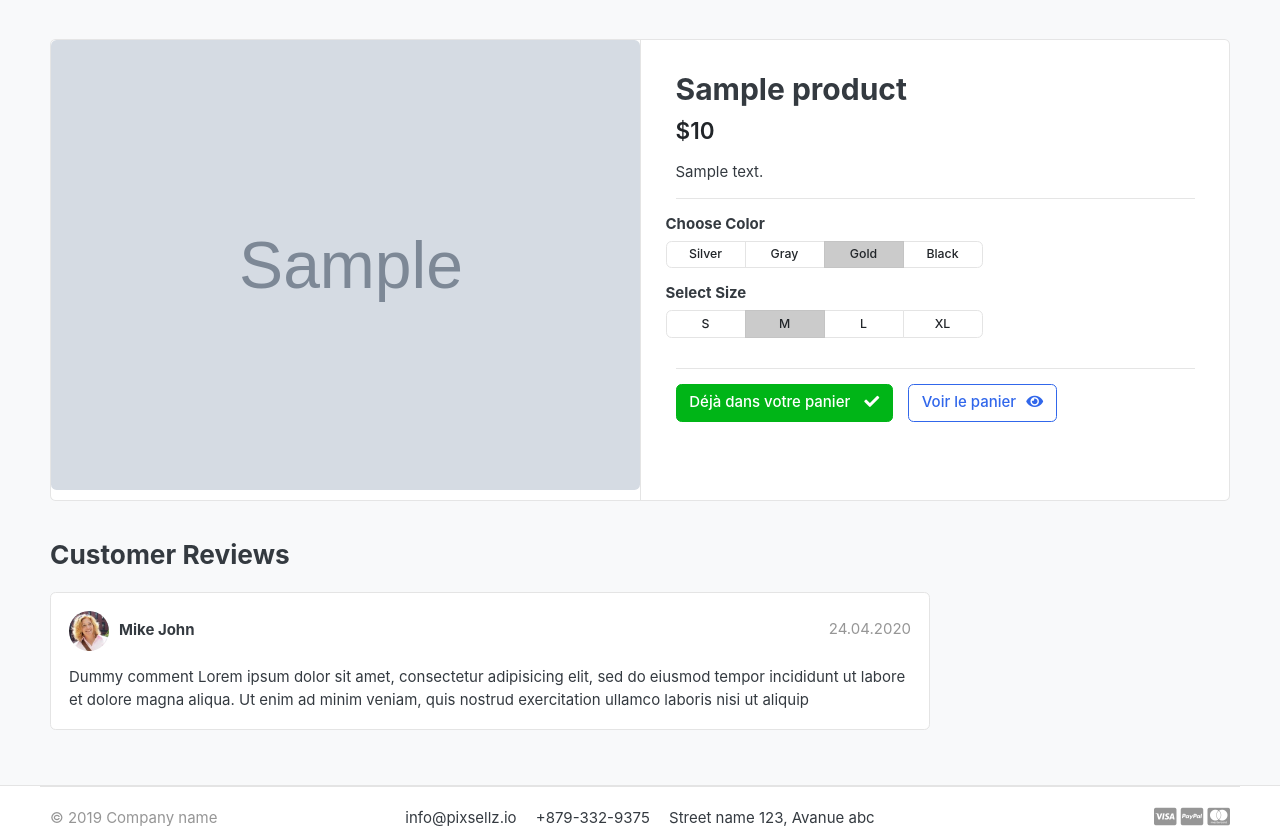
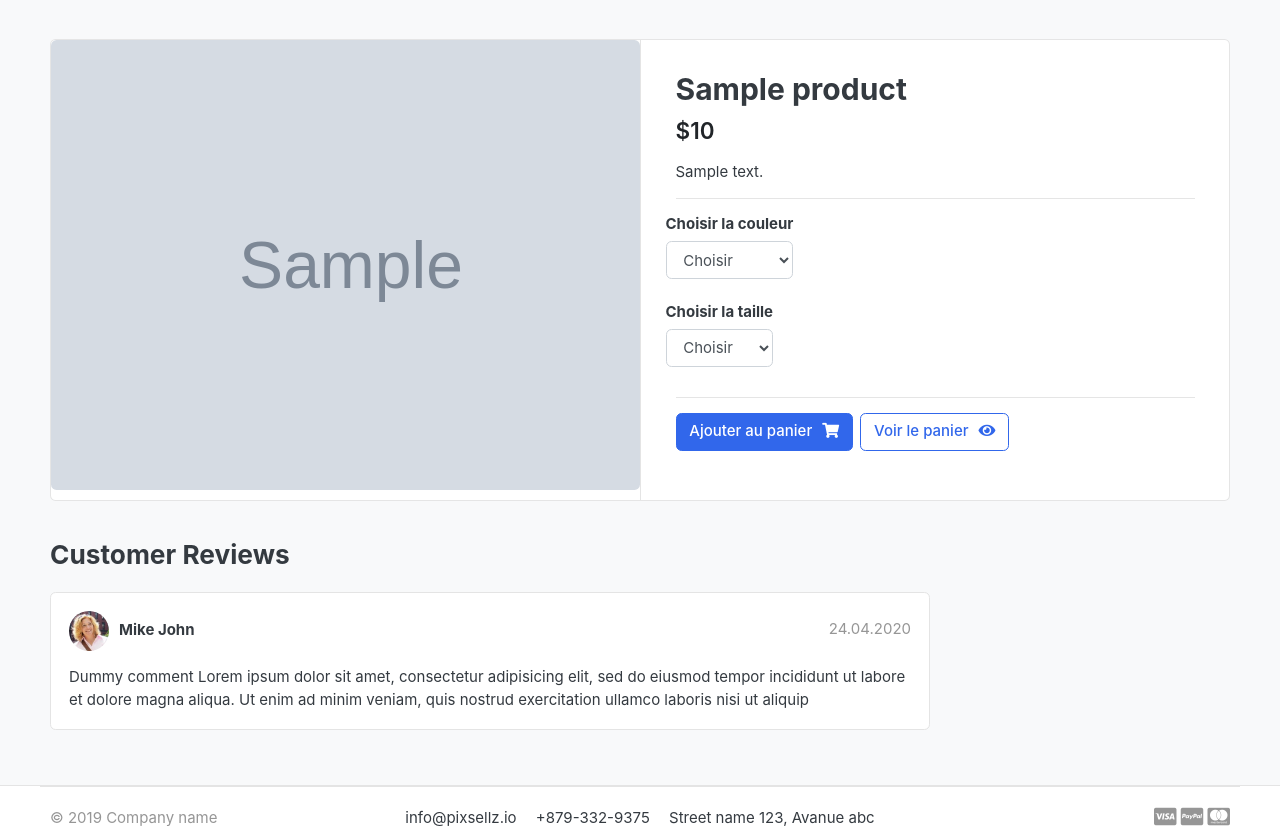
Before and after one commit to hermeskongo/ecom-shop, a Django app: a page that uses src/store/templates/product-detail.html in a window 1280 px wide. Shown: the part 119-945 px from the top of the page. Run offline with Django 5.2, Linux system fonts and the light colour scheme; a user stored in the database is signed in; tables that the repository leaves empty hold one stand-in row (values such as "Sample post"); grey boxes marked "Sample" are stand-in pictures; some libraries are stand-ins or nearby versions; some web fonts are replaced.

Commit message:
IMise en place du sytème de variations(taille et couleur) et du groupement de produits par variations

```diff
--- a/src/cart/models.py
+++ b/src/cart/models.py
@@ -2,7 +2,7 @@ from django.db import models
 
 # Create your models here.
 from accounts.models import CustomUser
-from store.models import Products
+from store.models import Products, ProductVariations
 
 
 class Cart(models.Model):
@@ -18,6 +18,7 @@ class Cart(models.Model):
 
 class CartItem(models.Model):
     product = models.ForeignKey(Products, on_delete=models.CASCADE, verbose_name='Produit',)
+    variations = models.ManyToManyField(ProductVariations, related_name='variations')
     cart = models.ForeignKey(Cart, on_delete=models.CASCADE, verbose_name='Panier', related_name='items')
     quantity = models.IntegerField(verbose_name='Quantité', default=1)
     is_active = models.BooleanField(default=True)
--- a/src/store/models.py
+++ b/src/store/models.py
@@ -38,3 +38,33 @@ class Products(models.Model):
 
     class Meta:
         verbose_name = 'Produit'
+
+
+class VariationManager(models.Manager):
+    def colors(self):
+        return super(VariationManager, self).filter(category="couleur", is_active=True)
+
+    def sizes(self):
+        return super(VariationManager, self).filter(category='taille', is_active=True)
+
+
+VARIATIONS_CATEGORY_CHOICES = (
+    ('couleur', 'couleur'),
+    ('taille', 'taille'),
+)
+
+
+class ProductVariations(models.Model):
+    product = models.ForeignKey(Products, on_delete=models.CASCADE, related_name='variations', verbose_name='Produit')
+    category = models.CharField(max_length=100, choices=VARIATIONS_CATEGORY_CHOICES, verbose_name='Type de variation')
+    value = models.CharField(max_length=100, verbose_name='Valeur de la variation')
+    is_active = models.BooleanField(default=True, verbose_name='actif ?')
+    created_at = models.DateTimeField(auto_now_add=True)
+
+    objects = VariationManager()
+
+    def __str__(self):
+        return self.value
+
+    class Meta:
+        verbose_name = 'Variation'
--- a/src/store/templates/product-detail.html
+++ b/src/store/templates/product-detail.html
@@ -16,7 +16,10 @@
 
             </article> <!-- gallery-wrap .end// -->
 		</aside>
+
         <main class="col-md-6 border-left">
+            <form action="{% url 'cart:add' id=product.id%}" method="post">
+                {% csrf_token %}
                         <article class="content-body">
 
                         <h2 class="title">{{ product.name }}</h2>
@@ -35,62 +38,42 @@
 
 
                         <hr>
-	<div class="row">
+                            <div class="row mb-2">
                                 <div class="item-option-select">
-			<h6>Choose Color</h6>
-			<div class="btn-group btn-group-sm btn-group-toggle" data-toggle="buttons">
-			  <label class="btn btn-light">
-			    <input type="radio" name="radio_color"> Silver
-			  </label>
-			  <label class="btn btn-light">
-			    <input type="radio" name="radio_color" > Gray
-			  </label>
-			  <label class="btn btn-light active">
-			    <input type="radio" name="radio_color checked"> Gold
-			  </label>
-			  <label class="btn btn-light">
-			    <input type="radio" name="radio_color"> Black
-			  </label>
-			</div>
+                                    <h6>Choisir la couleur</h6>
+                                    <select name="couleur" id="" class="form-control" required>
+                                        <option value="" selected disabled>Choisir</option>
+                                        {% for variation in product.variations.colors %}
+                                            <option value="{{ variation.value | lower }}">{{ variation.value | capfirst }}</option>
+                                        {% endfor %}
+                                    </select>
                                 </div>
                             </div> <!-- row.// -->
                             <div class="row">
                                 <div class="item-option-select">
-			<h6>Select Size</h6>
-			<div class="btn-group btn-group-sm btn-group-toggle" data-toggle="buttons">
-			  <label class="btn btn-light">
-			    <input type="radio" name="radio_color"> S
-			  </label>
-			  <label class="btn btn-light active">
-			    <input type="radio" name="radio_color" checked> M
-			  </label>
-			  <label class="btn btn-light">
-			    <input type="radio" name="radio_color"> L
-			  </label>
-			  <label class="btn btn-light">
-			    <input type="radio" name="radio_color"> XL
-			  </label>
-			</div>
+                                    <h6>Choisir la taille</h6>
+                                    <select name="taille" id="" class="form-control" required>
+                                        <option value="" selected disabled>Choisir</option>
+                                        {% for variation in product.variations.sizes %}
+                                            <option value="{{ variation.value | lower }}">{{ variation.value | capfirst }}</option>
+                                        {% endfor %}
+                                    </select>
                                 </div>
                             </div> <!-- row.// -->
                             <hr>
                             {% if product.stock %}
+                                <div class="d-flex">
+                                    <button type="submit" class="btn btn-primary mr-2"><span class="text">Ajouter au panier</span><i class="fas fa-shopping-cart"></i></button>
                                     {% if is_added %}
-            <div class="d-flex">
-                <button type="button" class="btn btn-success mr-3"><span class="text">Déjà dans votre panier</span> <i class="fas fa-check"></i></button>
                                             <a href="{% url 'cart:index' %}" class="btn btn-outline-primary"><span class="text">Voir le panier</span><i class="fas fa-eye"></i></a>
+                                    {% endif %}
                                 </div>
-        {% else %}
-            <form action="{% url 'cart:add' id=product.id%}" method="post">
-                {% csrf_token %}
-                <button type="submit" class="btn btn-primary"><span class="text">Ajouter au panier</span><i class="fas fa-shopping-cart"></i></button>
-            </form>
-        {% endif %}
                             {% else %}
                                 <div class="alert alert-danger">Rupture de stock !</div>
                             {% endif %}
-</article> <!-- product-info-aside .// -->
-		</main> <!-- col.// -->
+                        </article>
+                    </form>
+        </main>
 	</div> <!-- row.// -->
 </div> <!-- card.// -->
 <!-- ============================ COMPONENT 1 END .// ================================= -->
--- a/src/store/templates/store.html
+++ b/src/store/templates/store.html
@@ -153,10 +153,7 @@
                                     </div>
                                 </div>
                             {% if product.stock %}
-                                <form method="post" action="{% url 'cart:add' id=product.id %}">
-                                    {% csrf_token %}
-                                    <button class="btn btn-block btn-primary">Ajouter au panier</button>
-                                </form>
+                                <a href="{% url 'store:product-details' slug=product.slug %}" class="mt-4 btn btn-block btn-primary">Voir les détails</a>
                             {% else %}
                                 <div class="alert alert-danger">Rupture de stock !</div>
                             {% endif %}
```
Also changed, not shown: src/cart/templates/cart.html (+17 -10 lines), src/cart/views.py (+44 -6 lines), src/store/admin.py (+8 -1 lines), src/cart/migrations/0005_cartitem_variations.py (added), src/cart/migrations/0006_alter_cartitem_variations.py (added), src/store/migrations/0007_productvariations.py (added), src/store/migrations/0008_alter_productvariations_options.py (added), src/store/migrations/0009_alter_productvariations_product.py (added), src/store/migrations/0010_alter_productvariations_category.py (added), 1 other file. Lines whose indentation alone changed are shown as unchanged.
